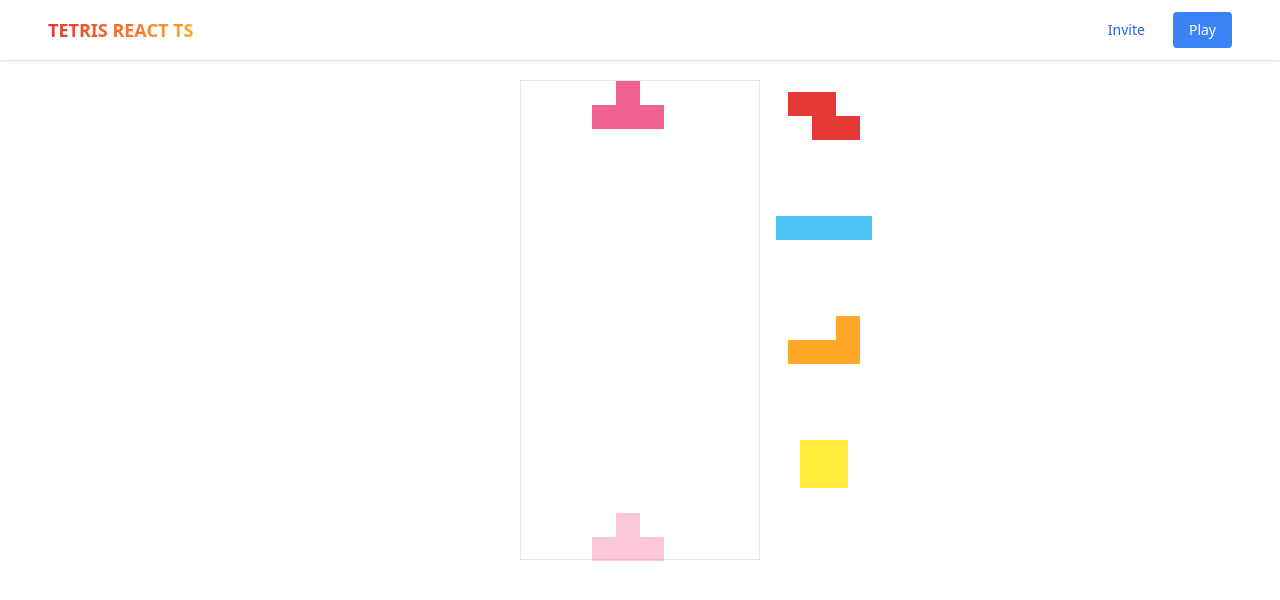
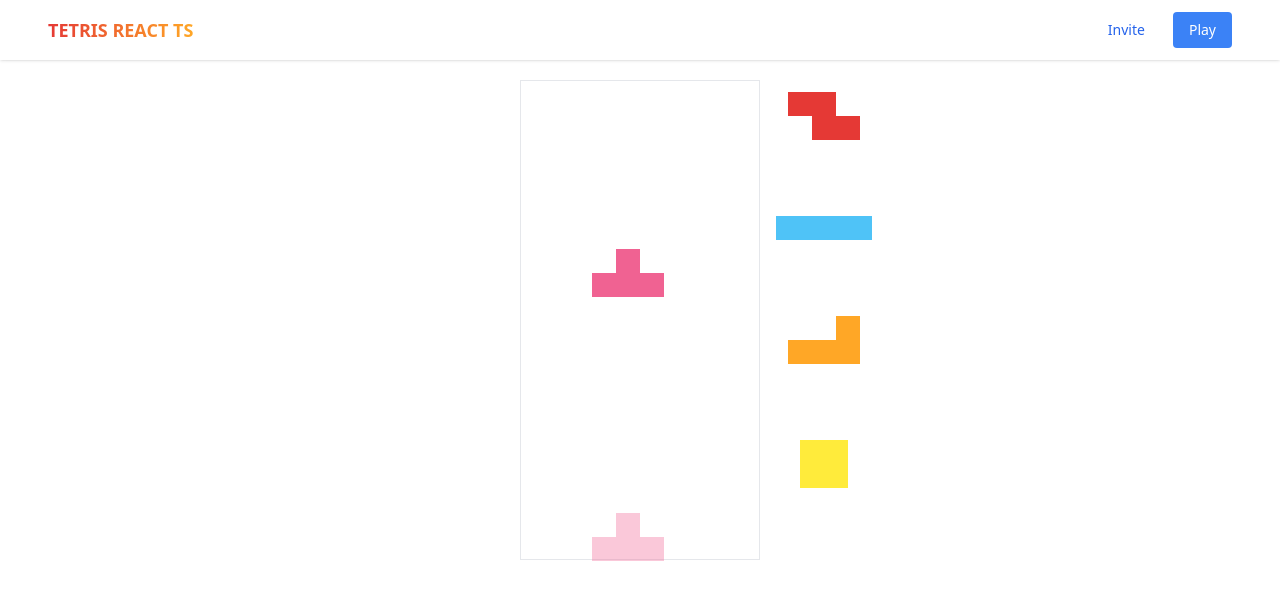
Before and after one commit to jengkhaw95/tetris-react-ts, a React (Vite) app: page /play in a window 1280 px wide. Shown: the top 600 px of the page. Built offline with nearby package versions, Linux system fonts and the light colour scheme.

Commit message:
fix gameboard pausing

```diff
--- a/src/routes/play.tsx
+++ b/src/routes/play.tsx
@@ -3,7 +3,7 @@ import Gameboard from "../components/gameboard";
 export default function Play() {
   return (
     <div>
-      <Gameboard isPaused={true} />
+      <Gameboard />
     </div>
   );
 }
```
